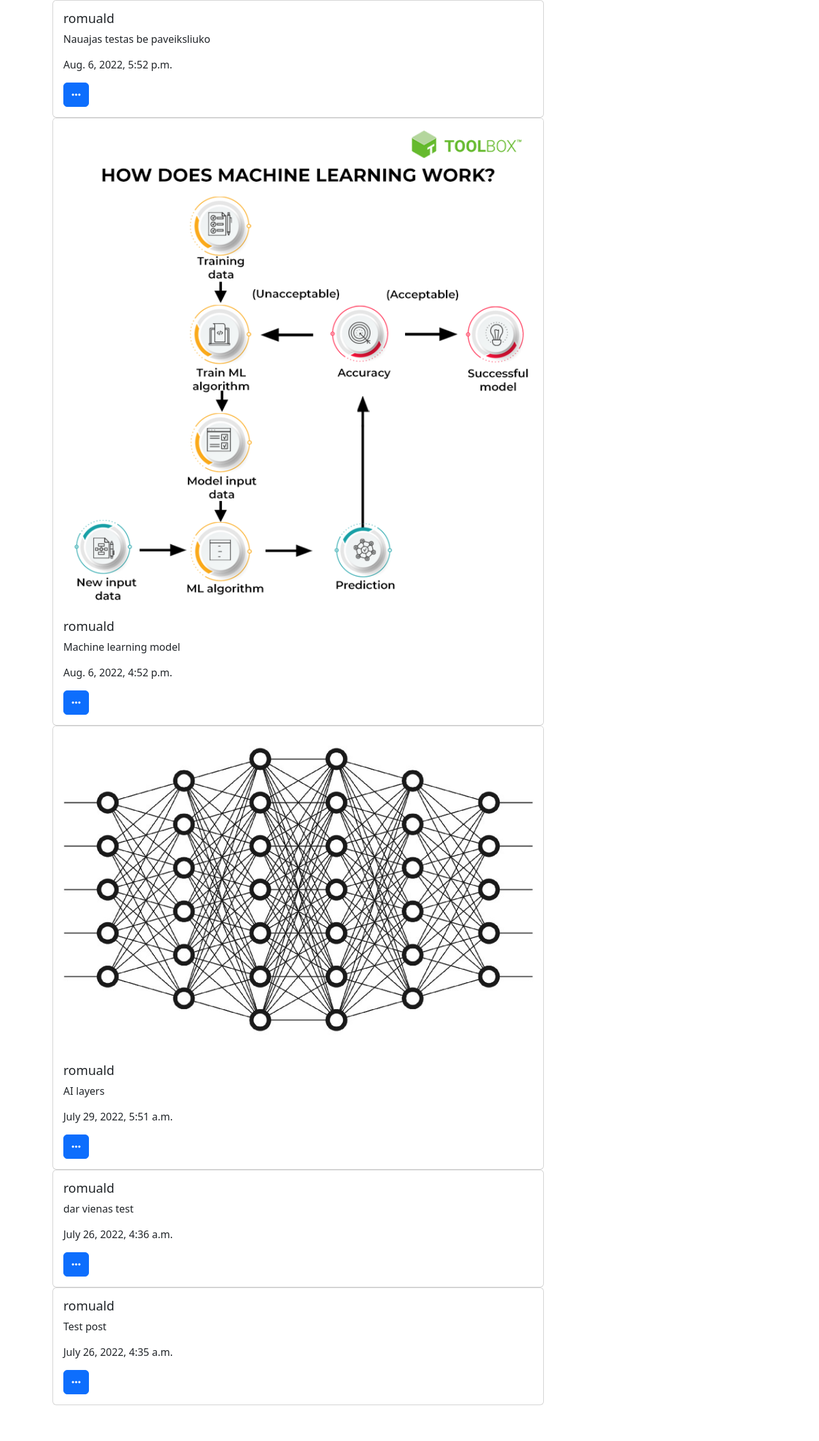
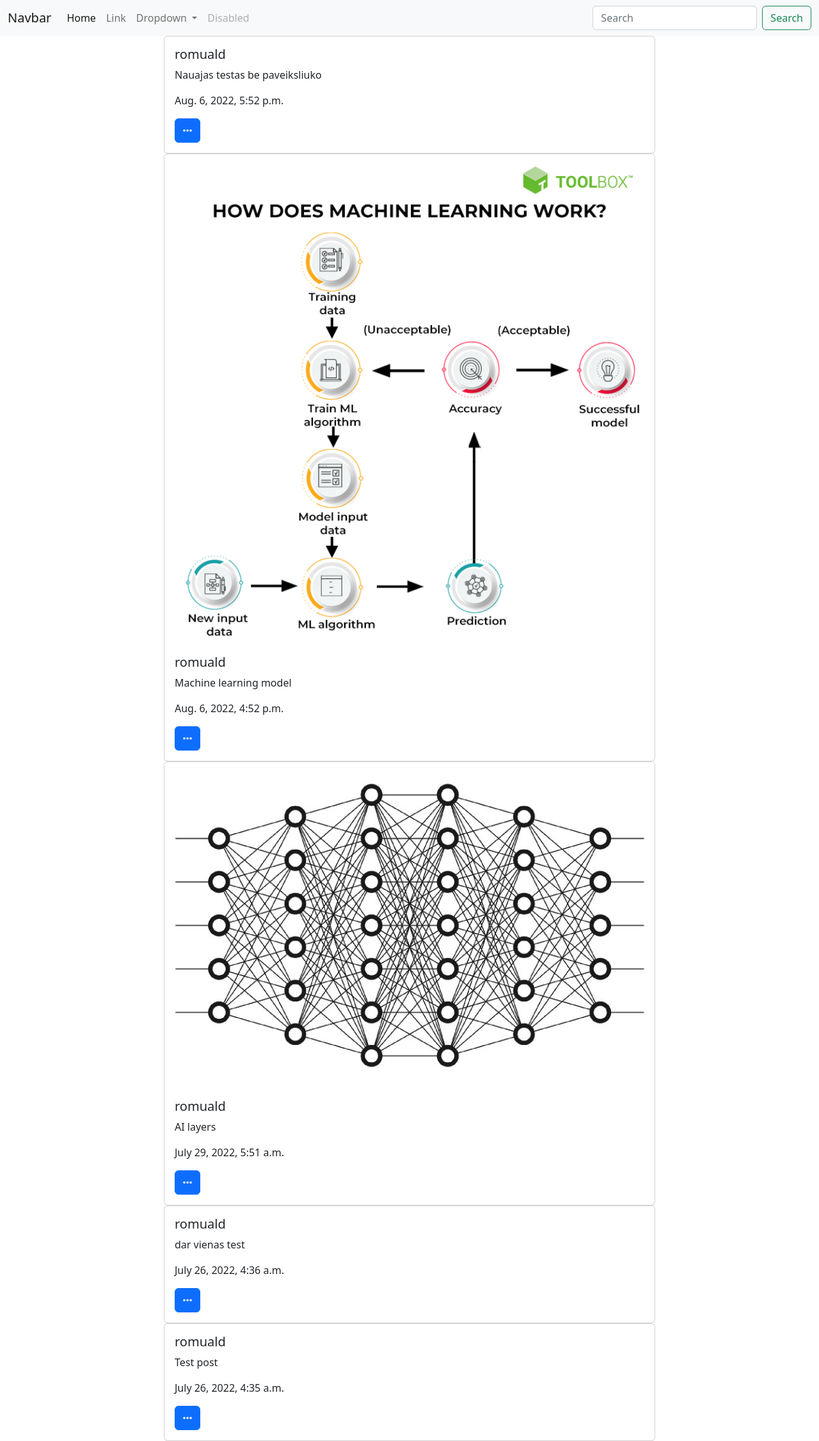
Before and after one commit to romualdcaplinskij/analogGallery, a Django app: page / in a window 1280 px wide. Shown: the whole page at 64% size. Before the commit the page ends 2196 px from the top, so only its background shows below. Run offline with Django 4.2, Linux system fonts and the light colour scheme; data comes from the database, SQL or seed files in the repository; some libraries are stand-ins or nearby versions.

Commit message:
Pridėta daugiau bootstrap. Navbar. Pridėtas atskiro posto puslapis. Neveikai su postais be nuotraukos

```diff
--- a/posts/templates/posts/base.html
+++ b/posts/templates/posts/base.html
@@ -11,6 +11,42 @@
     <title>Grain Gallery</title>
 </head>
 <body>
+    <nav class="navbar navbar-expand-lg bg-light">
+        <div class="container-fluid">
+          <a class="navbar-brand" href="#">Navbar</a>
+          <button class="navbar-toggler" type="button" data-bs-toggle="collapse" data-bs-target="#navbarSupportedContent" aria-controls="navbarSupportedContent" aria-expanded="false" aria-label="Toggle navigation">
+            <span class="navbar-toggler-icon"></span>
+          </button>
+          <div class="collapse navbar-collapse" id="navbarSupportedContent">
+            <ul class="navbar-nav me-auto mb-2 mb-lg-0">
+              <li class="nav-item">
+                <a class="nav-link active" aria-current="page" href="#">Home</a>
+              </li>
+              <li class="nav-item">
+                <a class="nav-link" href="#">Link</a>
+              </li>
+              <li class="nav-item dropdown">
+                <a class="nav-link dropdown-toggle" href="#" role="button" data-bs-toggle="dropdown" aria-expanded="false">
+                  Dropdown
+                </a>
+                <ul class="dropdown-menu">
+                  <li><a class="dropdown-item" href="#">Action</a></li>
+                  <li><a class="dropdown-item" href="#">Another action</a></li>
+                  <li><hr class="dropdown-divider"></li>
+                  <li><a class="dropdown-item" href="#">Something else here</a></li>
+                </ul>
+              </li>
+              <li class="nav-item">
+                <a class="nav-link disabled">Disabled</a>
+              </li>
+            </ul>
+            <form class="d-flex" role="search">
+              <input class="form-control me-2" type="search" placeholder="Search" aria-label="Search">
+              <button class="btn btn-outline-success" type="submit">Search</button>
+            </form>
+          </div>
+        </div>
+      </nav>
     {% block content %}
     {% endblock %}
 </body>
--- a/posts/templates/posts/new_post.html
+++ b/posts/templates/posts/new_post.html
@@ -2,12 +2,13 @@
 {% load crispy_forms_tags %}
 
 {% block content %}
-
+<div class="container d-flex justify-content-center">
     <div class="panel panel-default" style="width: 500px; margin:0 auto;">
         <div class="panel-body">
             {% csrf_token %}
             {% crispy form %}
         </div>
     </div>
+</div>
 
 {% endblock %}
--- /dev/null
+++ b/posts/templates/posts/post_detail.html
@@ -0,0 +1,5 @@
+{% extends "posts/base.html" %}
+{% block content %}
+    <p>{{post.author}}</p>
+    <img src="{{post.image.url}}">
+{% endblock %}
--- a/posts/templates/posts/wall.html
+++ b/posts/templates/posts/wall.html
@@ -2,9 +2,8 @@
 
 {% block content %}
 {% for post in posts %}
-<div class="container">
+<div class="container d-flex justify-content-center">
         <!-- <div class="row"> -->
-
             <div class="card" style="width: 48rem;">
                 {% if post.image %}
                 <img src="{{post.image.url}}" class="card-img-top" alt="image">
--- a/posts/urls.py
+++ b/posts/urls.py
@@ -1,9 +1,9 @@
 from django.urls import path, include
-from .views import PostListView, PostCreateView
-
+from .views import PostListView, PostCreateView, PostDetailView
 app_name = "posts"
 
 urlpatterns = [
     path('', PostListView.as_view(), name='wall'),
-    path('new_post/', PostCreateView.as_view(), name='upload_image')
+    path('new_post/', PostCreateView.as_view(), name='upload image'),
+    path('<int:id>', PostDetailView.as_view(), name='post detail'),
 ]
--- a/posts/views.py
+++ b/posts/views.py
@@ -1,5 +1,5 @@
-from django.shortcuts import render
-from django.views.generic import ListView, CreateView
+from django.shortcuts import render, get_object_or_404
+from django.views.generic import ListView, CreateView, DetailView
 from django.utils import timezone
 from .models import Post
 from .forms import PostForm
@@ -20,3 +20,10 @@ class PostCreateView(CreateView):
         print(form.cleaned_data)
         form.instance.author = self.request.user
         return super().form_valid(form)
+
+class PostDetailView(DetailView):
+    template_name = "posts\post_detail.html"
+    queryset = Post.objects.all().filter(date_created__lte=timezone.now())
+    def get_object(self):
+        id_ = self.kwargs.get('id')
+        return get_object_or_404(Post, id=id_)
```
